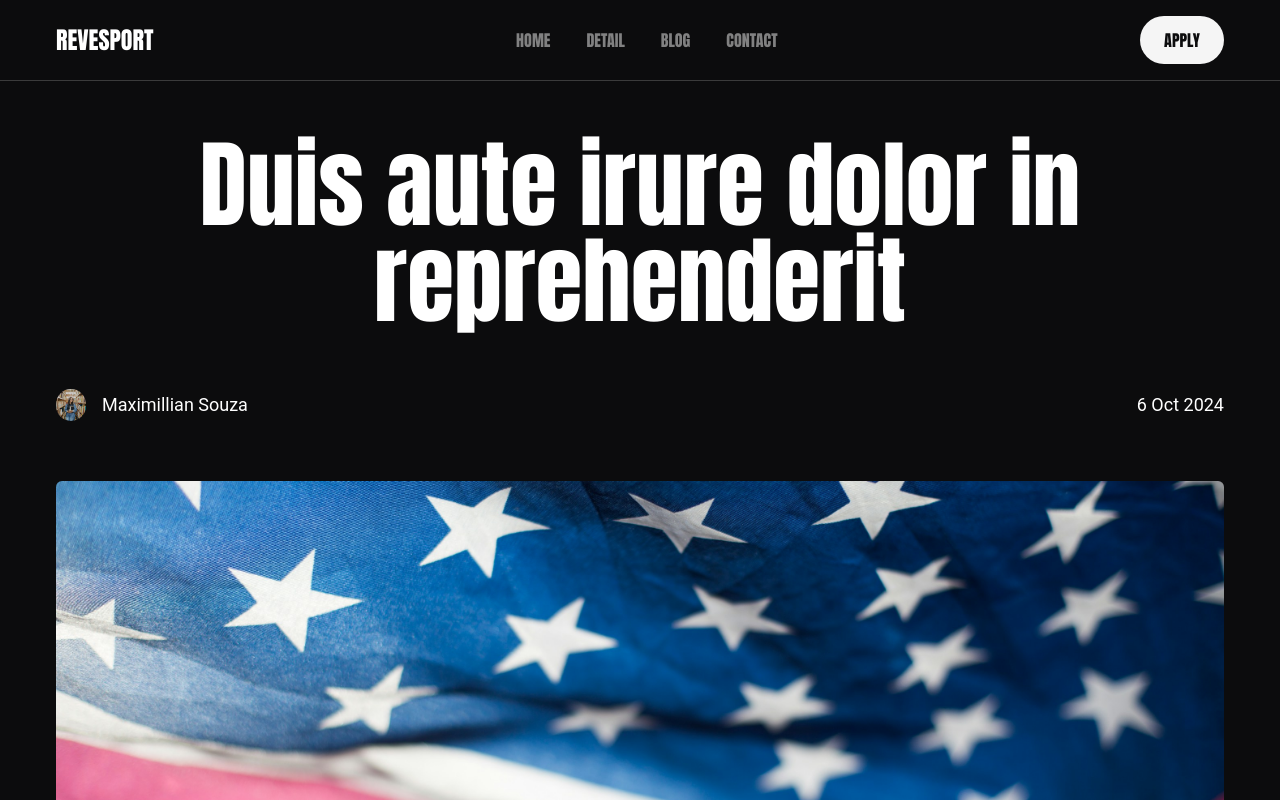
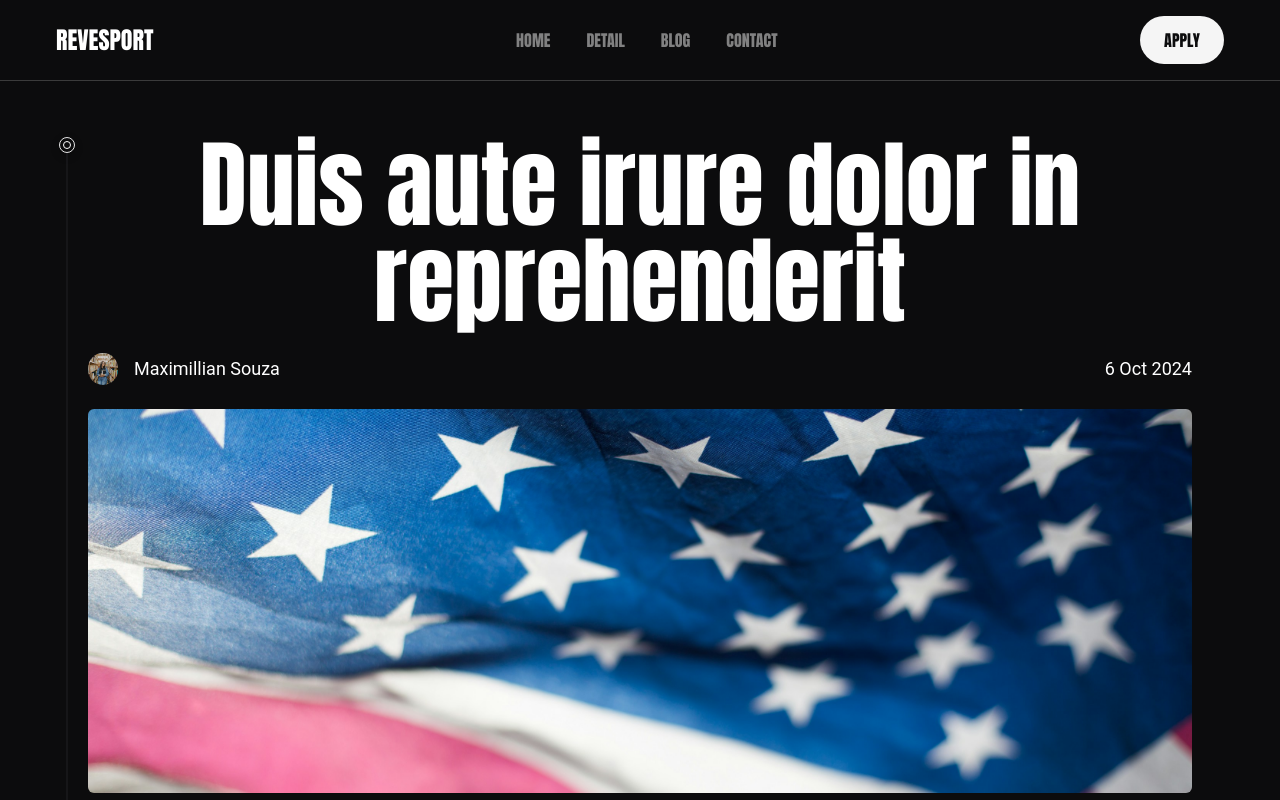
Before and after one commit to UtkuBoraEfil/revesports, a Next.js app: page /blog/1 in a window 1280 px wide. Shown: the top 800 px of the page. Built offline with nearby package versions, Linux system fonts and the light colour scheme.

Commit message:
tracing-beam

```diff
--- a/app/blog/[slugs]/page.tsx
+++ b/app/blog/[slugs]/page.tsx
@@ -1,3 +1,7 @@
+"use client";
+import React from "react";
+import { twMerge } from "tailwind-merge";
+import { TracingBeam } from "@/components/ui/tracing-beam";
 import { blogs } from "@/lib/blogs";
 import { Navbar } from "@/components/ui/navbar";
 import Image from "next/image";
@@ -8,16 +12,16 @@
   return (
     <section className="bg-default-black text-white">
       <Navbar />
-      <div className="xl:px-28 md:px-14 px-6 py-14 font-roboto">
-        <h1 className=" text-4xl md:text-8xl text-center font-impact">{blog.title}</h1>
-        <div className="w-full flex justify-between pt-12 items-center">
+      <TracingBeam className=" px-6 py-14 font-roboto">
+        <h1 className=" text-5xl md:text-6xl lg:text-8xl text-center font-impact">{blog.title}</h1>
+        <div className="w-full flex justify-between pt-6 items-center">
           <div className="flex gap-4 items-center">
             <Image
               src={"/images/academic.jpg"}
               width={30}
               height={30}
               alt={"author"}
-              className="rounded-full my-3"
+              className="rounded-full"
             />
             <p className="md:text-lg">{blog.author}</p>
           </div>
@@ -28,10 +32,10 @@
           alt={"image"}
           width={1000}
           height={1000}
-          className="w-full h-96 object-cover object-center rounded-md my-12"
+          className="w-full h-96 object-cover object-center rounded-md my-6"
         />
         <p className="md:text-xl leading-7">{blog.text}</p>
-      </div>
+      </TracingBeam>
     </section>
   );
 }
--- /dev/null
+++ b/components/ui/tracing-beam.tsx
@@ -0,0 +1,128 @@
+"use client";
+import React, { useEffect, useRef, useState } from "react";
+import {
+  motion,
+  useTransform,
+  useScroll,
+  useVelocity,
+  useSpring,
+} from "framer-motion";
+import { cn } from "@/lib/utils";
+
+export const TracingBeam = ({
+  children,
+  className,
+}: {
+  children: React.ReactNode;
+  className?: string;
+}) => {
+  const ref = useRef<HTMLDivElement>(null);
+  const { scrollYProgress } = useScroll({
+    target: ref,
+    offset: ["start start", "end start"],
+  });
+
+  const contentRef = useRef<HTMLDivElement>(null);
+  const [svgHeight, setSvgHeight] = useState(0);
+
+  useEffect(() => {
+    if (contentRef.current) {
+      setSvgHeight(contentRef.current.offsetHeight);
+    }
+  }, []);
+
+  const y1 = useSpring(
+    useTransform(scrollYProgress, [0, 0.8], [50, svgHeight]),
+    {
+      stiffness: 500,
+      damping: 90,
+    }
+  );
+  const y2 = useSpring(
+    useTransform(scrollYProgress, [0, 1], [50, svgHeight - 200]),
+    {
+      stiffness: 500,
+      damping: 90,
+    }
+  );
+
+  return (
+    <motion.div
+      ref={ref}
+      className={cn("relative w-full max-w-6xl mx-auto h-full", className)}
+    >
+      <div className="absolute -left-4 md:-left-8 ">
+        <motion.div
+          transition={{
+            duration: 0.2,
+            delay: 0.5,
+          }}
+          animate={{
+            boxShadow:
+              scrollYProgress.get() > 0
+                ? "none"
+                : "rgba(0, 0, 0, 0.24) 0px 3px 8px",
+          }}
+          className="ml-[27px] h-4 w-4 rounded-full border border-netural-200 shadow-sm flex items-center justify-center"
+        >
+          <motion.div
+            transition={{
+              duration: 0.2,
+              delay: 0.5,
+            }}
+            animate={{
+              backgroundColor:
+                scrollYProgress.get() > 0 ? "white" : "var(--emerald-500)",
+              borderColor:
+                scrollYProgress.get() > 0 ? "white" : "var(--emerald-600)",
+            }}
+            className="h-2 w-2  rounded-full border border-neutral-300 bg-white"
+          />
+        </motion.div>
+        <svg
+          viewBox={`0 0 20 ${svgHeight}`}
+          width="20"
+          height={svgHeight} // Set the SVG height
+          className=" ml-4 block"
+          aria-hidden="true"
+        >
+          <motion.path
+            d={`M 1 0V -36 l 18 24 V ${svgHeight * 0.8} l -18 24V ${svgHeight}`}
+            fill="none"
+            stroke="#9091A0"
+            strokeOpacity="0.16"
+            transition={{
+              duration: 10,
+            }}
+          ></motion.path>
+          <motion.path
+            d={`M 1 0V -36 l 18 24 V ${svgHeight * 0.8} l -18 24V ${svgHeight}`}
+            fill="none"
+            stroke="url(#gradient)"
+            strokeWidth="1.25"
+            className="motion-reduce:hidden"
+            transition={{
+              duration: 10,
+            }}
+          ></motion.path>
+          <defs>
+            <motion.linearGradient
+              id="gradient"
+              gradientUnits="userSpaceOnUse"
+              x1="0"
+              x2="0"
+              y1={y1} // set y1 for gradient
+              y2={y2} // set y2 for gradient
+            >
+              <stop stopColor="#18CCFC" stopOpacity="0"></stop>
+              <stop stopColor="#18CCFC"></stop>
+              <stop offset="0.325" stopColor="#6344F5"></stop>
+              <stop offset="1" stopColor="#AE48FF" stopOpacity="0"></stop>
+            </motion.linearGradient>
+          </defs>
+        </svg>
+      </div>
+      <div ref={contentRef}>{children}</div>
+    </motion.div>
+  );
+};
```
